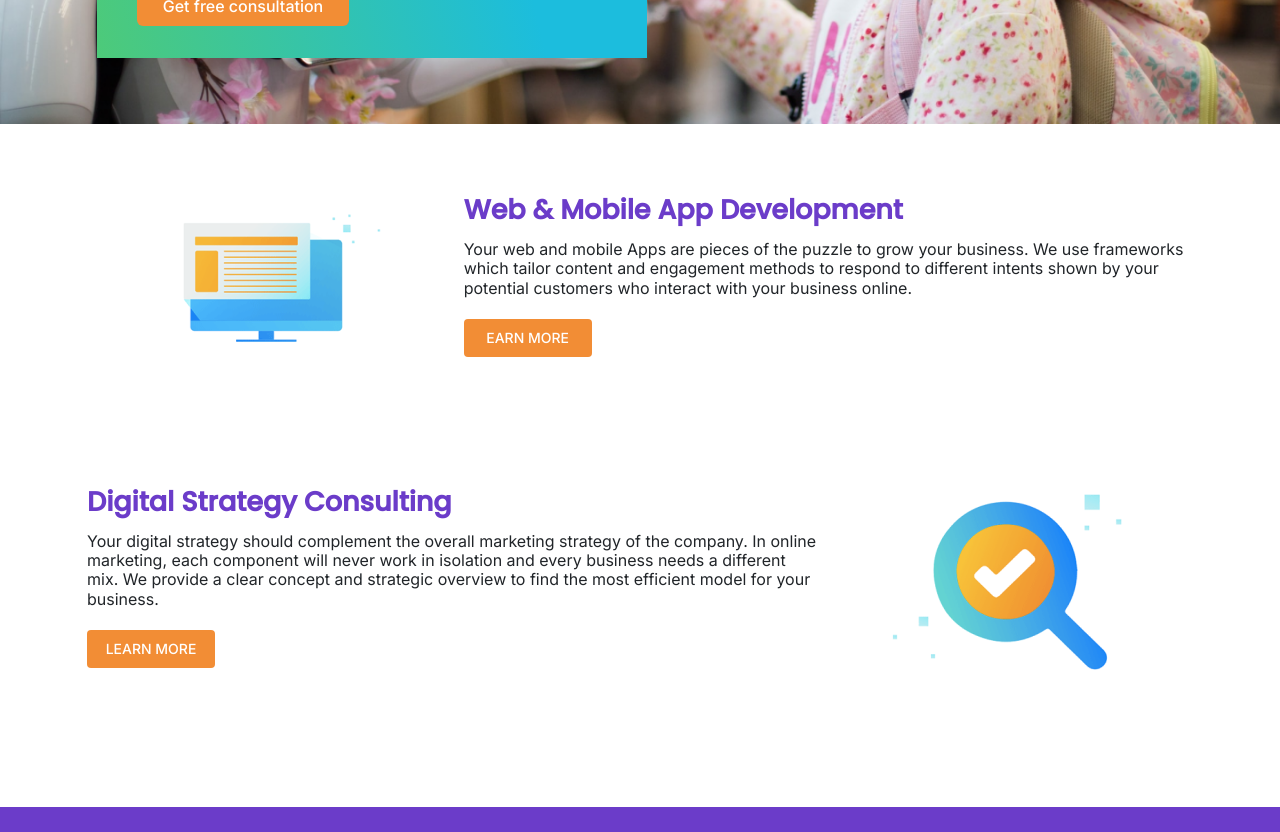
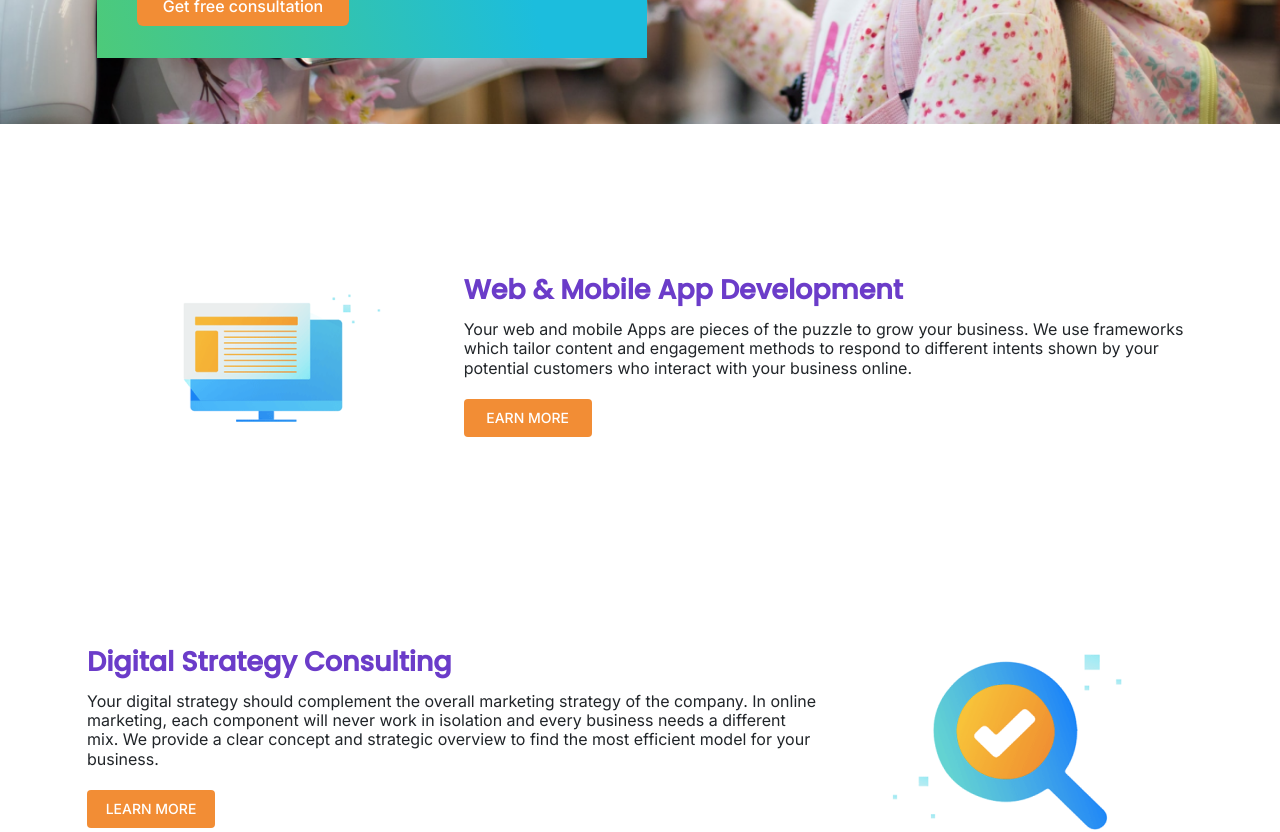
Before and after one commit to tharinm/AT-Digital, a React (Create React App) app: page / in a window 1280 px wide. Shown: the part 560-1392 px from the top of the page. Built offline with nearby package versions, Linux system fonts and the light colour scheme.

Commit message:
fix issues with contenr

```diff
--- a/src/components/Content/Content.js
+++ b/src/components/Content/Content.js
@@ -10,7 +10,7 @@ export default function Content({ img, title, desc, id, btn_text }) {
   const reverse = id % 2 === 0;
 
   return (
-    <Container style={{}} >
+    <Container style={{marginTop:'80px'}} >
       <Row
         style={{ padding: "5px" }}
         className={`align-items-center text-center ${
```
